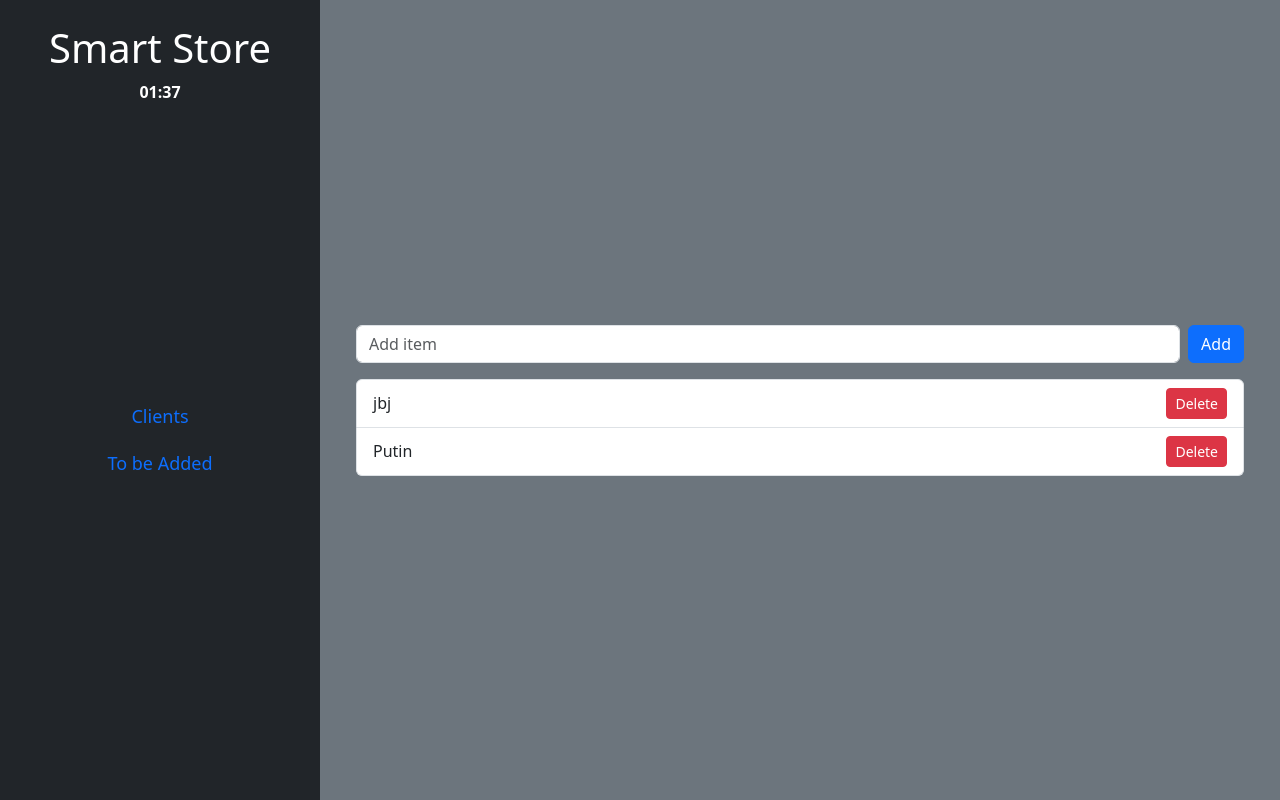
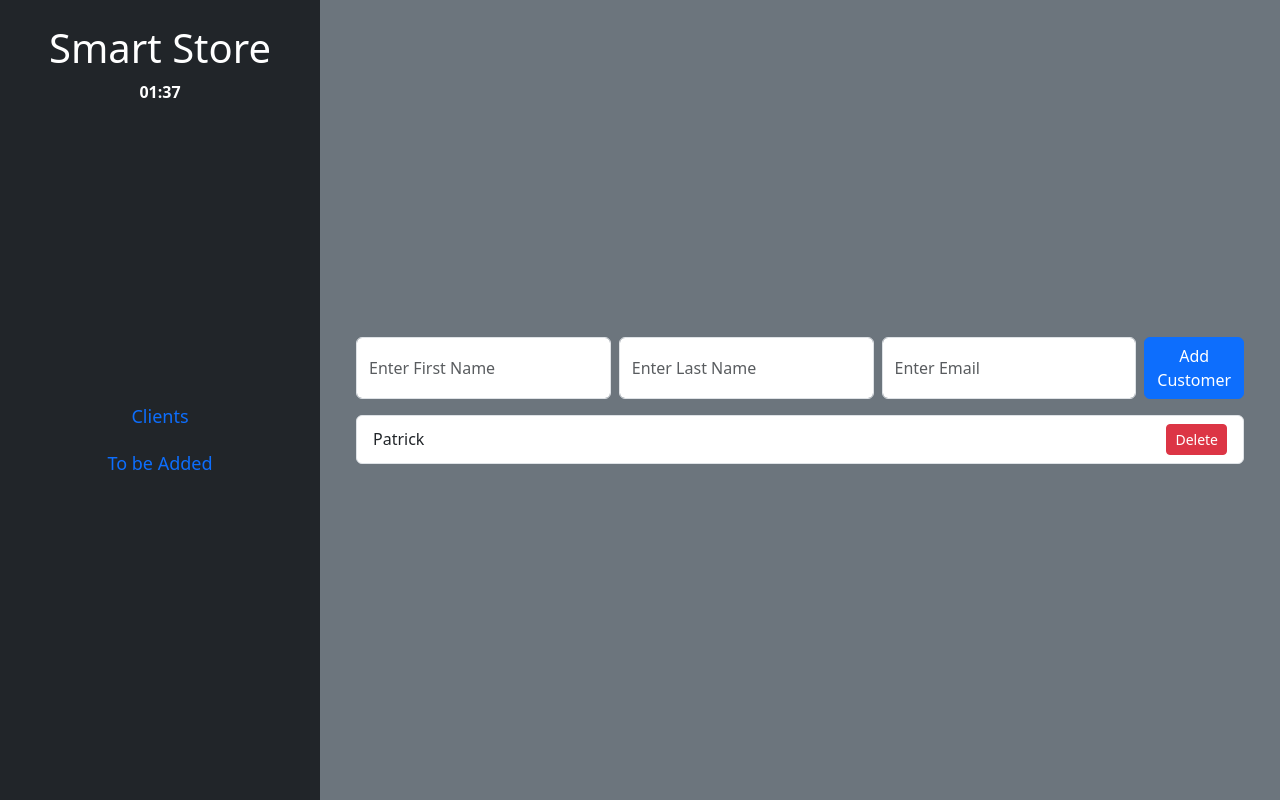
Before and after one commit to Crisguts/iot_snack_hub, a Flask app: page / in a window 1280 px wide. Run offline with Flask 3, Linux system fonts and the light colour scheme; data comes from the database, SQL or seed files in the repository.

Commit message:
Updated the db.py, app.py and index.html for adding Customers

```diff
--- a/app.py
+++ b/app.py
@@ -6,26 +6,30 @@ app.secret_key = "Cookies"
 
 @app.route("/", methods=["GET"])
 def index():
-    items = db.get_items()
-    return render_template("index.html", items=items)
+    customers = db.get_customers()
+    return render_template("index.html", customers=customers)
 
 @app.route("/add", methods=["POST"])
 def add():
-    item = request.form.get("item")
-    if item:
+
+    first_name = request.form.get("first_name")
+    last_name = request.form.get("last_name")
+    email = request.form.get("email")
+
+    if first_name and last_name and email:
         try:
-            db.add_item(item)
-            flash(f"{item} Client added successfully!", "success")
+            db.add_customer(first_name, last_name, email)
+            flash(f"{first_name} {last_name} Client added successfully!", "success")
         except Exception as e:
             flash(f"Failed to add client {str(e)}", "danger")
     else:
         flash("Client name cannot be empty.", "danger")
     return index()
 
-@app.route("/delete/<int:item_id>")
-def delete(item_id):
+@app.route("/delete/<int:customer_id>")
+def delete(customer_id):
     try:
-        db.delete_item(item_id)
+        db.delete_customer(customer_id)
         flash("Client removed successfully!", "success")
     except Exception as e:
         flash(f"Failed to remove client: {str(e)}", "danger")
--- a/db.py
+++ b/db.py
@@ -9,33 +9,36 @@ def init_db():
     conn = get_db()
     c = conn.cursor()
     c.execute("""
-    CREATE TABLE IF NOT EXISTS items (
-        id INTEGER PRIMARY KEY AUTOINCREMENT,
-        name TEXT NOT NULL
+    CREATE TABLE IF NOT EXISTS customers (
+        customer_id INTEGER PRIMARY KEY AUTOINCREMENT,
+        first_name TEXT NOT NULL,
+        last_name TEXT NOT NULL,
+        email TEXT UNIQUE NOT NULL,
+        date_created TIMESTAMP DEFAULT CURRENT_TIMESTAMP
     )
     """)
     conn.commit()
     conn.close()
 
-def get_items():
+def get_customers():
     conn = get_db()
     c = conn.cursor()
-    c.execute("SELECT * FROM items")
-    items = c.fetchall()
+    c.execute("SELECT * FROM customers")
+    customers = c.fetchall()
     conn.close()
-    return items
+    return customers
 
-def add_item(name):
+def add_customer(first_name, last_name, email):
     conn = get_db()
     c = conn.cursor()
-    c.execute("INSERT INTO items (name) VALUES (?)", (name,))
+    c.execute("INSERT INTO customers (first_name, last_name, email) VALUES (?,?,?)", (first_name, last_name, email))
     conn.commit()
     conn.close()
 
-def delete_item(item_id):
+def delete_customer(customer_id):
     conn = get_db()
     c = conn.cursor()
-    c.execute("DELETE FROM items WHERE id=?", (item_id,))
+    c.execute("DELETE FROM customers WHERE customer_id=?", (customer_id,))
     conn.commit()
     conn.close()
 
--- a/templates/index.html
+++ b/templates/index.html
@@ -41,13 +41,18 @@
 
         <!-- Form -->
         <form method="POST" action="/add" class="d-flex mb-3">
-          <input type="text" name="item" class="form-control me-2 custom-input" placeholder="Add item">
-          <button type="submit" class="btn btn-primary custom-btn">Add</button>
+          <input type="text" name="first_name" class="form-control me-2 custom-input" placeholder="Enter First Name">
+          <br>
+          <input type="text" name="last_name" class="form-control me-2 custom-input" placeholder="Enter Last Name">
+          <br>
+          <input type="text" name="email" class="form-control me-2 custom-input" placeholder="Enter Email">
+          <br>
+          <button type="submit" class="btn btn-primary custom-btn">Add Customer</button>
         </form>
 
         <!-- Item List -->
         <ul class="list-group">
-          {% for i in items %}
+          {% for i in customers %}
             <li class="list-group-item d-flex justify-content-between align-items-center">
               {{ i[1] }}
               <a href="/delete/{{ i[0] }}" class="btn btn-sm btn-danger">Delete</a>
```
Also changed, not shown: store.db.
